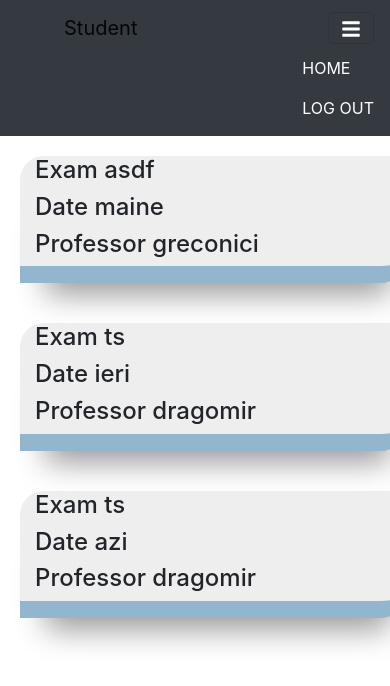
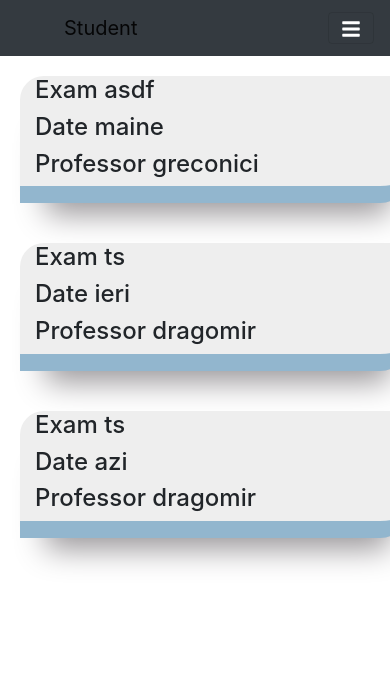
Before and after one commit to crisnicandrei/Proiect-IBM, a React (Create React App) app in the folder exams/: page /stud/home in a window 390 px wide. Shown: the top 686 px of the page. Built offline with nearby package versions, Linux system fonts and the light colour scheme.

Commit message:
Updated navbar and background-image style

```diff
--- a/exams/src/components/layouts/NavbarAdmin.js
+++ b/exams/src/components/layouts/NavbarAdmin.js
@@ -15,7 +15,7 @@ function NavbarAdmin() {
             </button>
 
             <div className="collapse navbar-collapse" id="navbarSupportedContent">
-                <ul className="navbar-nav m-auto  text-uppercase ">
+                <ul className="navbar-nav ml-auto  text-uppercase ">
                     <li className="nav-item active">
                         <Link className="nav-link text-white ml-5" to="/">Home <span className="sr-only">(current)</span></Link>
                     </li>
--- a/exams/src/components/layouts/NavbarProfesor.js
+++ b/exams/src/components/layouts/NavbarProfesor.js
@@ -15,7 +15,7 @@ function NavbarProfesor() {
             </button>
 
             <div className="collapse navbar-collapse" id="navbarSupportedContent">
-                <ul className="navbar-nav m-auto  text-uppercase ">
+                <ul className="navbar-nav ml-auto  text-uppercase ">
                     <li className="nav-item active">
                         <Link className="nav-link text-white ml-5" to="home">Home<span className="sr-only">(current)</span></Link>
                     </li>
--- a/exams/src/components/layouts/NavbarStudent.js
+++ b/exams/src/components/layouts/NavbarStudent.js
@@ -15,9 +15,8 @@ function NavbarStudent() {
                 <span style={{ color: '#fff' }}><FaBars /></span>
             </button>
 
-            <div className="collapse navbar-collapse d-flex justify-content-end " id="navbarSupportedContent">
-                <div className='d-flex justify-content-end  '>
-                <ul className="navbar-nav m-auto  text-uppercase ">
+            <div className="collapse navbar-collapse" id="navbarSupportedContent">
+                <ul className="navbar-nav ml-auto text-uppercase ">
                     <li className="nav-item active">
                         <Link className="nav-link text-white ml-5" to="home">Home <span className="sr-only">(current)</span></Link>
                     </li>
@@ -26,7 +25,7 @@ function NavbarStudent() {
                     </li>
 
                 </ul>
-                </div>
+
 
             </div>
         </nav>
--- a/exams/src/css/FormLogin.css
+++ b/exams/src/css/FormLogin.css
@@ -175,7 +175,7 @@ input.btn:hover{
 /* End Form Login Style */
 
 
-@media screen and (max-width: 1000px){
+@media screen and (max-width: 992px){
 
 	.formFocus{
 		width: 360px;
@@ -193,10 +193,12 @@ input.btn:hover{
 		justify-content: center;
 		align-items: center;
 		padding-right: 0;
+		background-size:0;
+		background-color: #1b3685;
 	}
 }
 
-@media screen and (max-width: 900px){
+@media screen and (max-width:576px){
 
 	.formFocus{
 		width: 360px;
@@ -216,5 +218,7 @@ input.btn:hover{
 		justify-content: center;
 		align-items: center;
 		padding-right: 0;
+		background-size:0;
+		background-color: #1b3685;
 	}
 }
```
